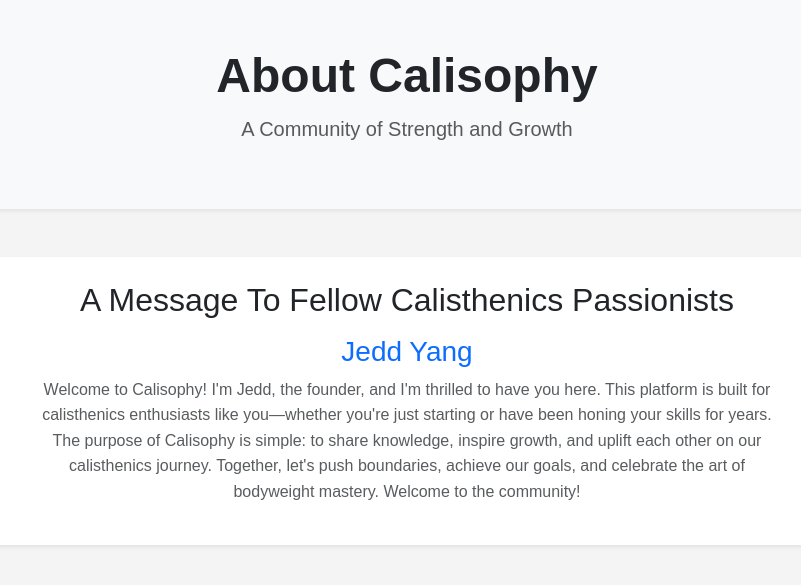
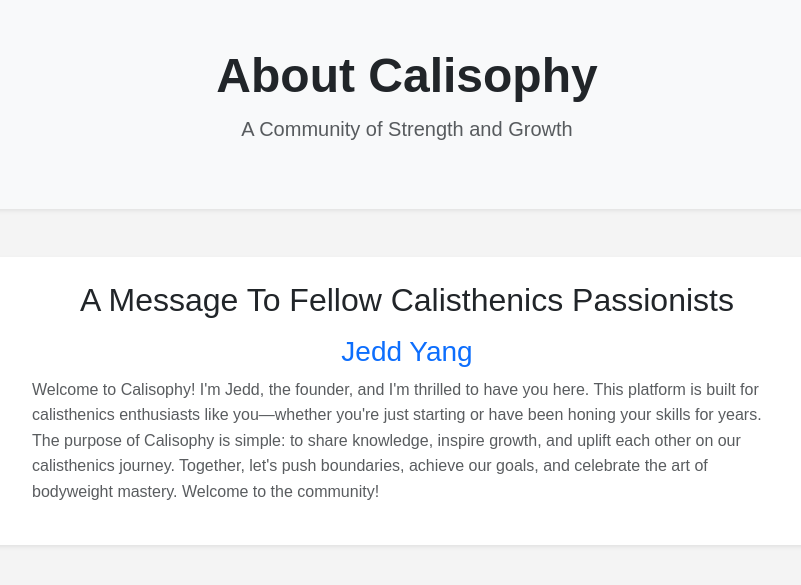
Before and after one commit to jeddiot/calisthenics-blog, a Flask app: page /info in a window 1280 px wide. Shown: the part 107-692 px from the top of the page, without its empty margins (233-1034 px from the left). Run offline with Flask 3, Linux system fonts and the light colour scheme.

Commit message:
Updated info.html

```diff
--- a/calisophy/templates/info.html
+++ b/calisophy/templates/info.html
@@ -8,7 +8,7 @@
         <div class="card shadow-sm p-4 border-0 rounded">
             <h2 class="text-center mb-3">A Message To Fellow Calisthenics Passionists</h2>
             <h3 class="text-center text-primary">Jedd Yang</h3>
-            <p class="text-center text-muted mx-auto" style="max-width: 750px;">
+            <p class="text-justify text-muted mx-auto" style="max-width: 750px;">
                 Welcome to Calisophy! I'm Jedd, the founder, and I'm thrilled to have you here.
                 This platform is built for calisthenics enthusiasts like you—whether you're just
                 starting or have been honing your skills for years. The purpose of Calisophy is simple:
```
